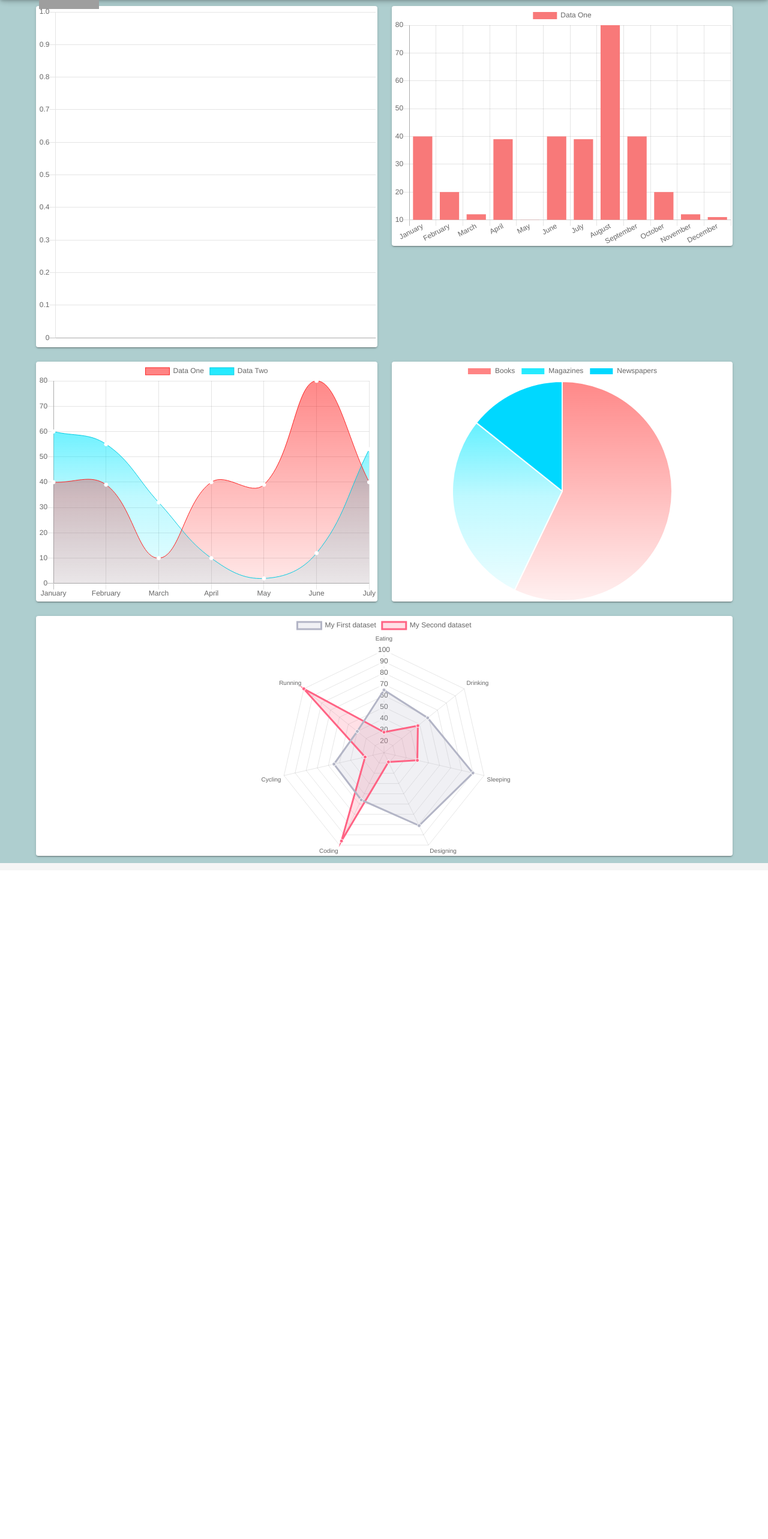
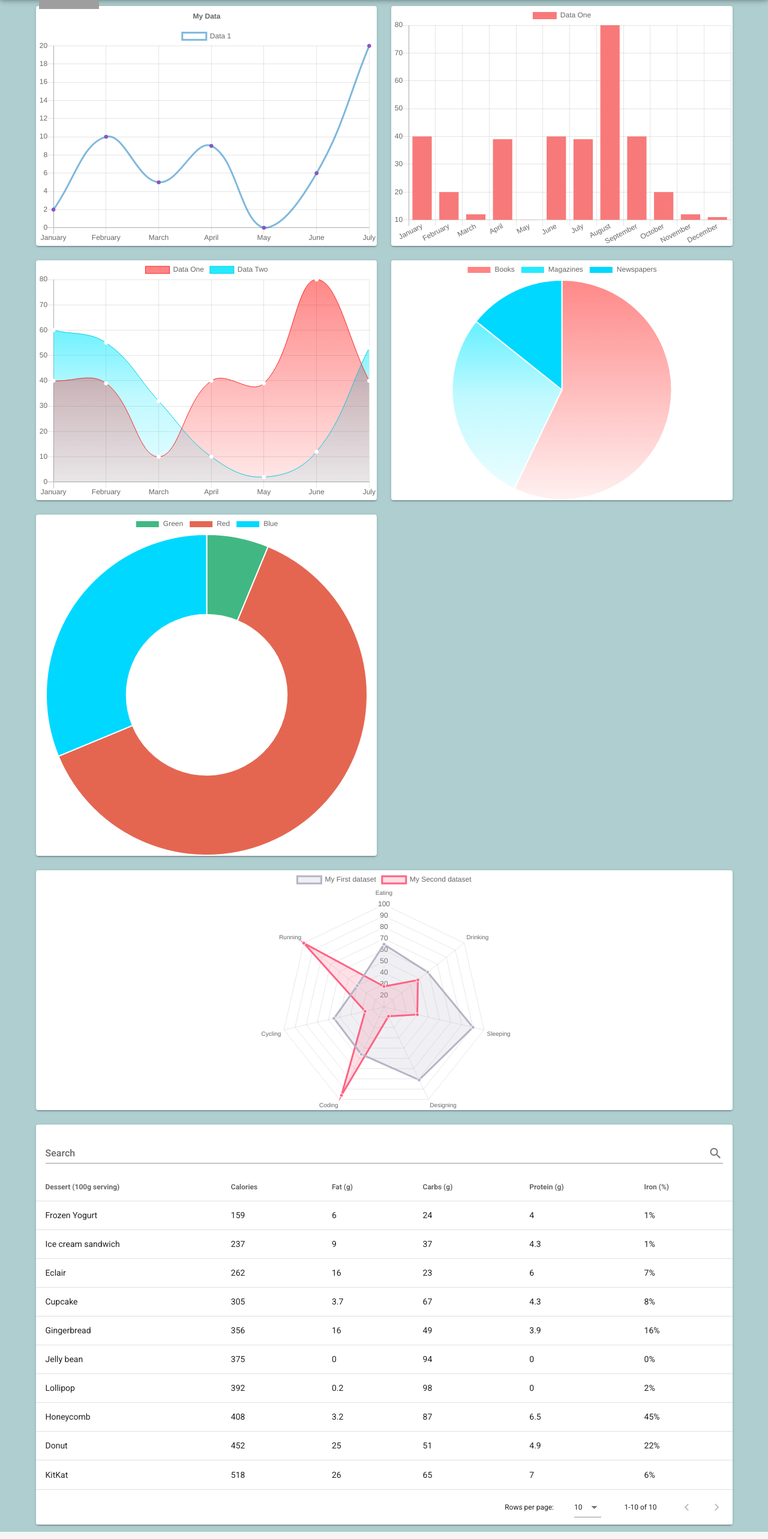
Before and after one commit to Mohamad-Al-Omar/vue-visualization, a Vue app: page / in a window 1280 px wide. Shown: the part 50-2616 px from the top of the page at 60% size. Before the commit the page ends 1501 px from the top, so only its background shows below. Built offline with nearby package versions, Linux system fonts and the light colour scheme; grey boxes are pictures that could not be loaded.

Commit message:
Refactor the code

```diff
--- a/src/views/HomeView.vue
+++ b/src/views/HomeView.vue
@@ -1,20 +1,33 @@
 <template>
   <v-container class="dashboard">
     <v-row>
-      <v-col>
-        <v-card> <line-chart /></v-card>
+      <v-col cols="12" sm="6">
+        <v-card>
+          <line-chart :chartData="lineData" :chartOptions="lineOptions" />
+        </v-card>
       </v-col>
-      <v-col>
+      <v-col cols="12" sm="6">
         <v-card><bar-chart /> </v-card>
       </v-col>
-      <v-col>
+      <v-col cols="12" sm="6">
         <v-card><area-chart /> </v-card>
       </v-col>
-      <v-col>
+      <v-col cols="12" sm="6">
         <v-card><pie-chart /> </v-card>
       </v-col>
-      <v-col>
+      <v-col cols="12" sm="6">
+        <v-card
+          ><doughnut-chart
+            :chartData="doughnutData"
+            :chartOptions="doughnutOptions"
+          />
+        </v-card>
+      </v-col>
+      <v-col cols="12">
         <v-card><radar-chart /> </v-card>
+      </v-col>
+      <v-col cols="12">
+        <data-table />
       </v-col>
     </v-row>
   </v-container>
@@ -26,6 +39,8 @@ import BarChart from "../components/chartjs/BarChart.vue";
 import AreaChart from "../components/chartjs/AreaChart.vue";
 import PieChart from "../components/chartjs/PieChart.vue";
 import RadarChart from "../components/chartjs/RadarChart.vue";
+import DataTable from "../components/tables/DataTable.vue";
+import DoughnutChart from "../components/chartjs/DoughnutChart.vue";
 export default {
   name: "DashboardView",
   components: {
@@ -34,6 +49,57 @@ export default {
     AreaChart,
     PieChart,
     RadarChart,
+    DoughnutChart,
+    DataTable,
+  },
+  data() {
+    return {
+      lineOptions: {
+        responsive: true,
+        maintainAspectRatio: false,
+        title: {
+          display: true,
+          text: "My Data",
+        },
+      },
+      lineData: {
+        labels: [
+          "January",
+          "February",
+          "March",
+          "April",
+          "May",
+          "June",
+          "July",
+        ],
+        datasets: [
+          {
+            label: "Data 1",
+            data: [2, 10, 5, 9, 0, 6, 20],
+            backgroundColor: "transparent",
+            borderColor: "rgba(1, 116, 188, 0.50)",
+            pointBackgroundColor: "rgba(171, 71, 188, 1)",
+          },
+        ],
+      },
+      doughnutOptions: {
+        borderWidth: "10px",
+        hoverBackgroundColor: "red",
+        hoverBorderWidth: "10px",
+      },
+      doughnutData: {
+        hoverBackgroundColor: "red",
+        hoverBorderWidth: 10,
+        labels: ["Green", "Red", "Blue"],
+        datasets: [
+          {
+            label: "Data One",
+            backgroundColor: ["#41B883", "#E46651", "#00D8FF"],
+            data: [1, 10, 5],
+          },
+        ],
+      },
+    };
   },
 };
 </script>
```
